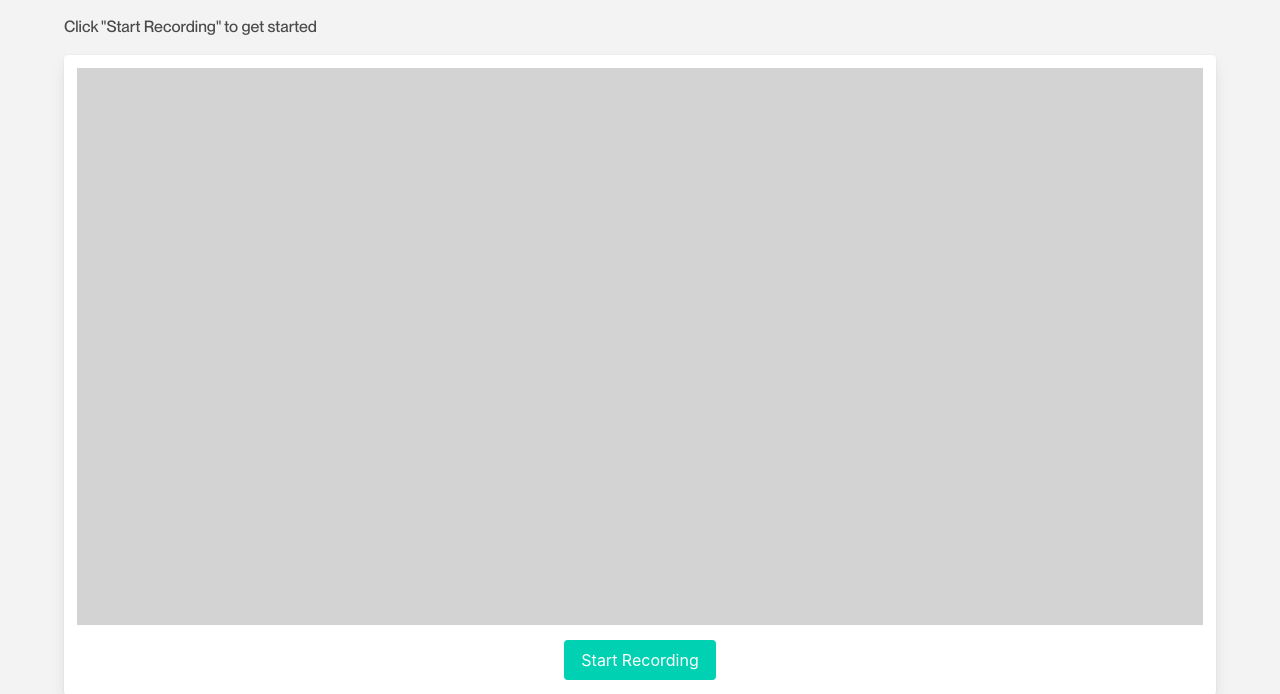
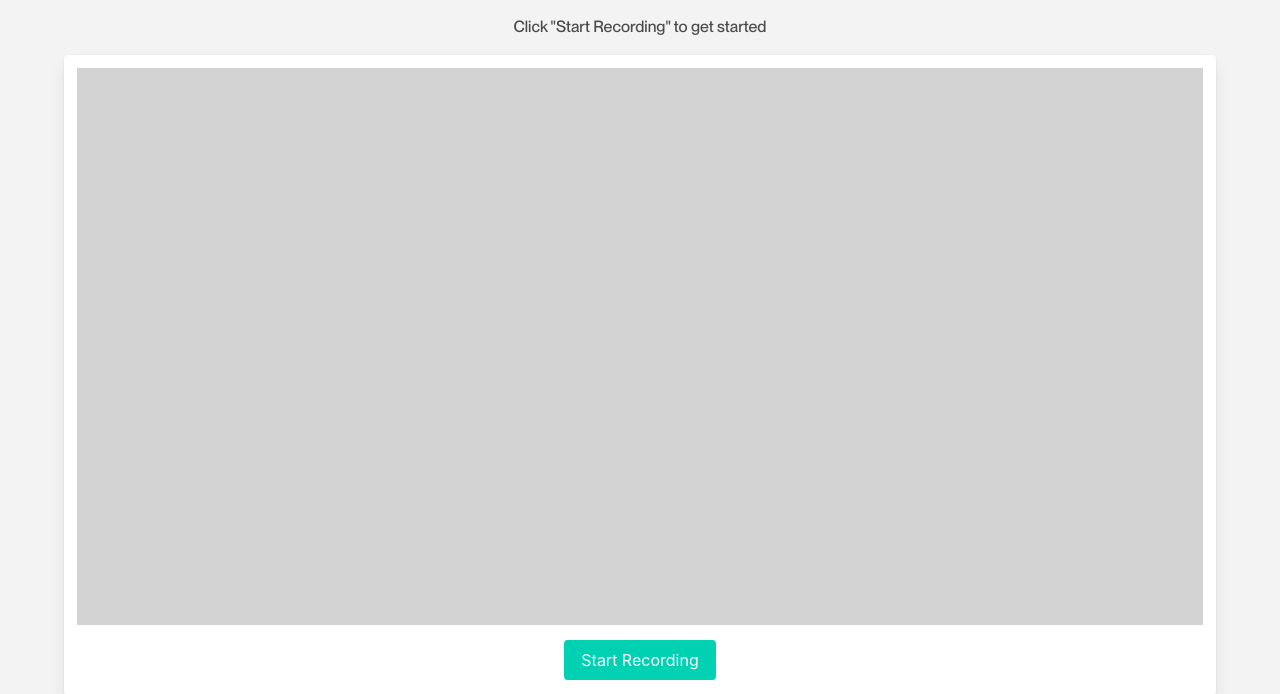
Before and after one commit to Rei-Ruimin/BigTalkDemo, a Django app: page / in a window 1280 px wide. Shown: the part 65-759 px from the top of the page. Run offline with Django 5.2, Linux system fonts and the light colour scheme; some libraries are stand-ins or nearby versions.

Commit message:
Update home.html

```diff
--- a/BigTalkDemo/one_page_demo/templates/home.html
+++ b/BigTalkDemo/one_page_demo/templates/home.html
@@ -34,7 +34,7 @@
                 <h1 class="title is-1">Loading...</h1>
             </div>
             <div id="demoBlock">
-                <div class="action-item">
+                <div class="action-item" style="text-align: center;">
                     <p>Click "Start Recording" to get started</p>
                 </div>
 
```
